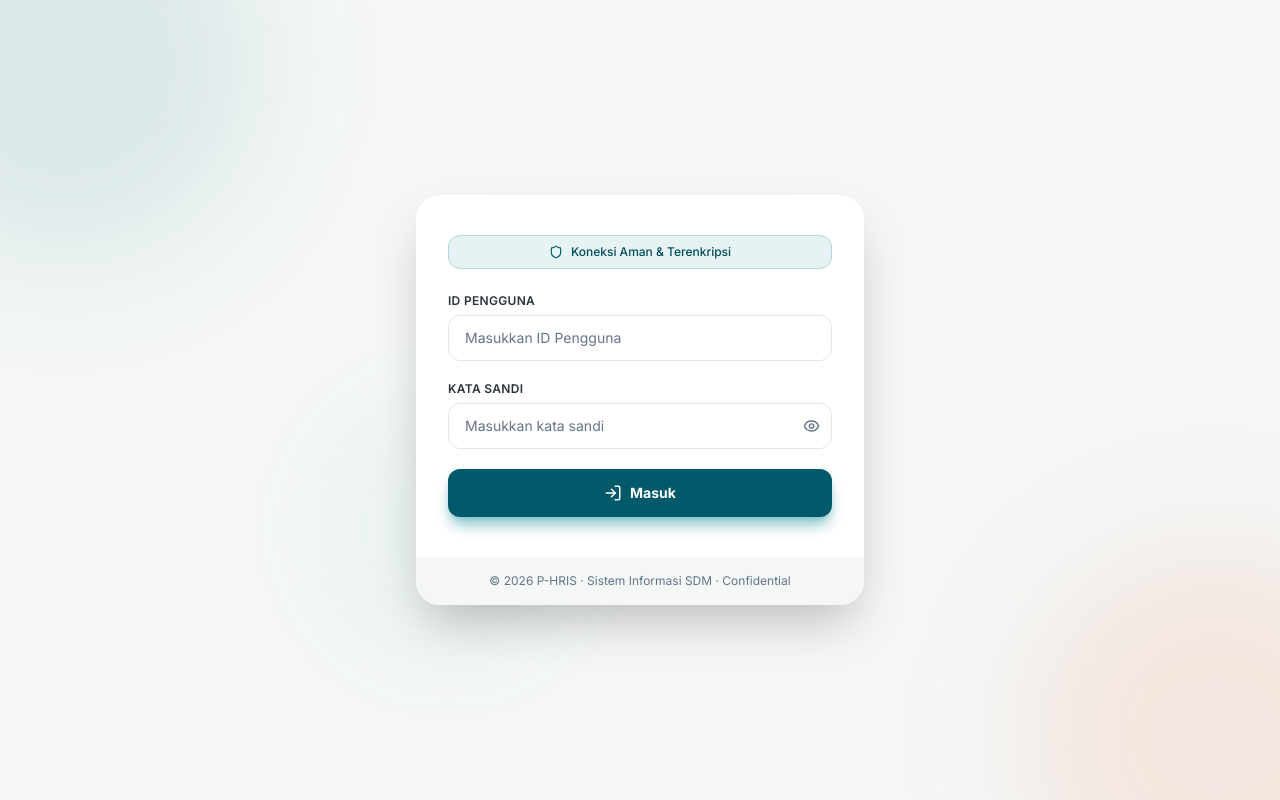
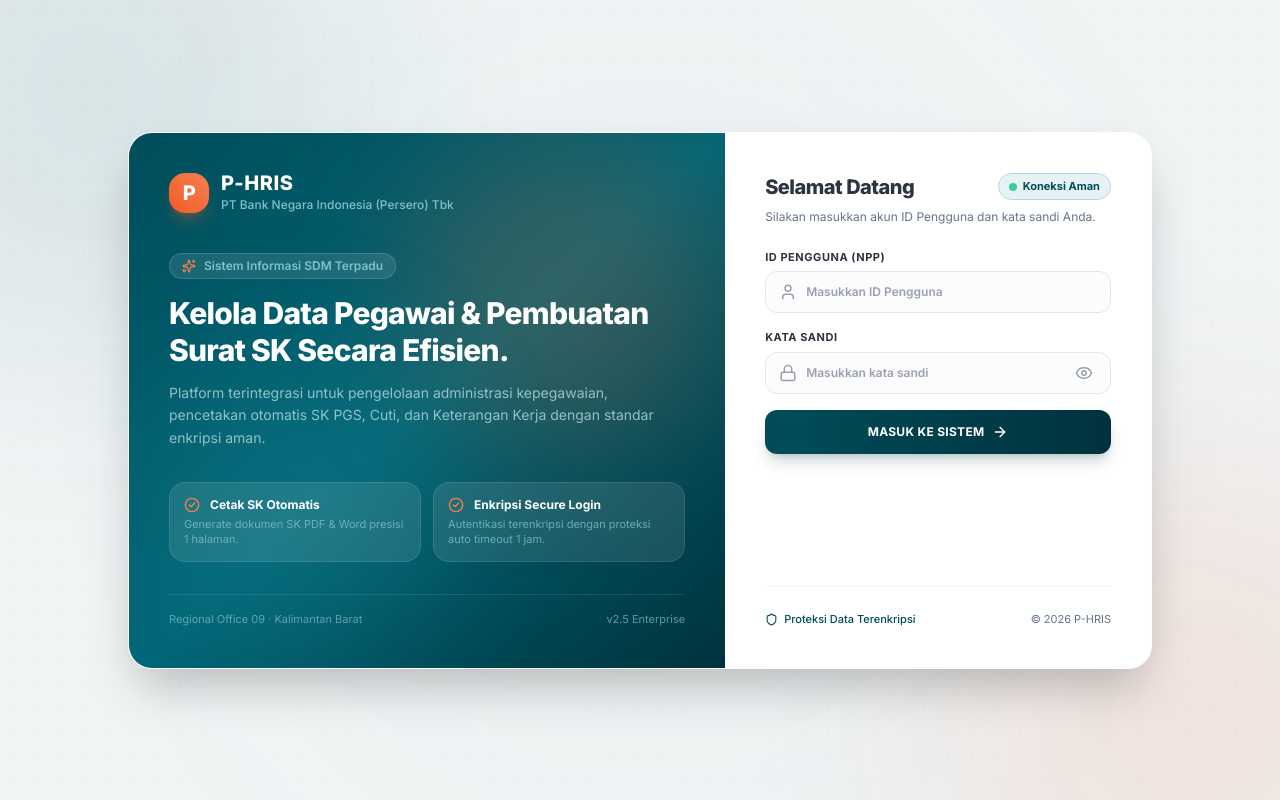
Before and after one commit to evxz0/personal-hris, a React (Vite) app: page /login in a window 1280 px wide. Built offline with nearby package versions, Linux system fonts and the light colour scheme.

Commit message:
feat: redesign Login Page into ultra-modern enterprise split-layout with glassmorphism cards and ambient lighting

```diff
--- a/src/pages/Login.tsx
+++ b/src/pages/Login.tsx
@@ -1,7 +1,7 @@
 import { useState } from 'react'
 import { useNavigate } from 'react-router-dom'
 import { supabase } from '../lib/supabase'
-import { Eye, EyeOff, LogIn, Shield, Clock } from 'lucide-react'
+import { Eye, EyeOff, Shield, Clock, User, Lock, Sparkles, CheckCircle2, ArrowRight } from 'lucide-react'
 
 export default function LoginPage() {
   const [userId, setUserId] = useState('')
@@ -23,7 +23,7 @@ export default function LoginPage() {
 
     const { error: authError } = await supabase.auth.signInWithPassword({ email, password })
     if (authError) {
-      setError('ID Pengguna atau kata sandi salah.')
+      setError('ID Pengguna atau kata sandi tidak sesuai.')
     } else {
       navigate('/')
     }
@@ -31,40 +31,131 @@ export default function LoginPage() {
   }
 
   return (
-    <div className="min-h-screen bg-[#F4F7F6] flex items-center justify-center p-4 relative overflow-hidden">
-      {/* Background decoration */}
+    <div className="min-h-screen bg-[#F0F4F5] flex items-center justify-center p-4 sm:p-6 lg:p-10 relative overflow-hidden font-sans">
+      {/* Dynamic Animated Ambient Background Orbs */}
       <div className="absolute inset-0 overflow-hidden pointer-events-none">
-        <div className="absolute -top-32 -left-32 w-96 h-96 rounded-full bg-teal-500/10 blur-3xl" />
-        <div className="absolute -bottom-32 -right-32 w-96 h-96 rounded-full bg-orange-500/10 blur-3xl" />
-        <div className="absolute top-1/2 left-1/4 w-64 h-64 rounded-full bg-teal-300/5 blur-2xl" />
+        <div className="absolute -top-40 -left-40 w-[500px] h-[500px] rounded-full bg-teal-600/15 blur-[120px] animate-pulse duration-1000" />
+        <div className="absolute -bottom-40 -right-40 w-[500px] h-[500px] rounded-full bg-orange-500/15 blur-[120px] animate-pulse duration-700" />
+        <div className="absolute top-1/2 left-1/2 -translate-x-1/2 -translate-y-1/2 w-[600px] h-[600px] rounded-full bg-teal-400/5 blur-[150px]" />
+
+        {/* Subtle SVG Grid Overlay */}
+        <div
+          className="absolute inset-0 opacity-[0.03]"
+          style={{
+            backgroundImage: `radial-gradient(#006677 1px, transparent 1px)`,
+            backgroundSize: '24px 24px'
+          }}
+        />
       </div>
 
-      <div className="relative w-full max-w-md animate-fade-in-up">
-        {/* Card */}
-        <div className="bg-white rounded-3xl shadow-2xl overflow-hidden">
+      {/* Main Container */}
+      <div className="relative w-full max-w-5xl bg-white/80 backdrop-blur-xl rounded-3xl shadow-2xl border border-white/60 overflow-hidden grid lg:grid-cols-12 animate-fade-in z-10">
 
-          <div className="px-8 py-10">
+        {/* Left Hero Panel (Desktop Showcase) */}
+        <div className="hidden lg:flex lg:col-span-7 bg-gradient-to-br from-[#004d5a] via-[#006677] to-[#00323c] p-10 flex-col justify-between relative overflow-hidden text-white">
+          {/* Background Decorative Glow */}
+          <div className="absolute top-0 right-0 w-80 h-80 bg-orange-500/20 rounded-full blur-3xl pointer-events-none" />
+          <div className="absolute bottom-0 left-0 w-80 h-80 bg-teal-400/20 rounded-full blur-3xl pointer-events-none" />
 
-            {/* Timeout Notification */}
+          {/* Top Brand Header */}
+          <div className="relative z-10">
+            <div className="flex items-center gap-3 mb-2">
+              <div className="w-10 h-10 rounded-2xl bg-gradient-to-tr from-orange-500 to-orange-400 flex items-center justify-center shadow-lg shadow-orange-500/30">
+                <span className="text-white font-black text-xl tracking-tight">P</span>
+              </div>
+              <div>
+                <h1 className="text-xl font-extrabold tracking-wide leading-none text-white">P-HRIS</h1>
+                <p className="text-xs text-teal-200 mt-1 font-medium">PT Bank Negara Indonesia (Persero) Tbk</p>
+              </div>
+            </div>
+          </div>
+
+          {/* Middle Content Showcase */}
+          <div className="relative z-10 my-8 space-y-6">
+            <div>
+              <span className="inline-flex items-center gap-2 px-3 py-1 rounded-full bg-white/10 border border-white/15 text-xs text-teal-200 font-semibold mb-4 backdrop-blur-md">
+                <Sparkles size={14} className="text-orange-400" />
+                Sistem Informasi SDM Terpadu
+              </span>
+              <h2 className="text-3xl font-extrabold leading-tight text-white tracking-tight">
+                Kelola Data Pegawai & Pembuatan Surat SK Secara Efisien.
+              </h2>
+              <p className="text-sm text-teal-100/80 mt-3 leading-relaxed">
+                Platform terintegrasi untuk pengelolaan administrasi kepegawaian, pencetakan otomatis SK PGS, Cuti, dan Keterangan Kerja dengan standar enkripsi aman.
+              </p>
+            </div>
+
+            {/* Feature Cards Grid */}
+            <div className="grid grid-cols-2 gap-3 pt-2">
+              <div className="p-3.5 rounded-2xl bg-white/10 border border-white/10 backdrop-blur-md hover:bg-white/15 transition-all">
+                <div className="flex items-center gap-2.5 text-xs font-bold text-white mb-1">
+                  <CheckCircle2 size={16} className="text-orange-400 shrink-0" />
+                  <span>Cetak SK Otomatis</span>
+                </div>
+                <p className="text-[11px] text-teal-200/80 leading-snug">Generate dokumen SK PDF & Word presisi 1 halaman.</p>
+              </div>
+
+              <div className="p-3.5 rounded-2xl bg-white/10 border border-white/10 backdrop-blur-md hover:bg-white/15 transition-all">
+                <div className="flex items-center gap-2.5 text-xs font-bold text-white mb-1">
+                  <CheckCircle2 size={16} className="text-orange-400 shrink-0" />
+                  <span>Enkripsi Secure Login</span>
+                </div>
+                <p className="text-[11px] text-teal-200/80 leading-snug">Autentikasi terenkripsi dengan proteksi auto timeout 1 jam.</p>
+              </div>
+            </div>
+          </div>
+
+          {/* Bottom Footer Info */}
+          <div className="relative z-10 pt-4 border-t border-white/10 flex items-center justify-between text-[11px] text-teal-200/70">
+            <span>Regional Office 09 · Kalimantan Barat</span>
+            <span>v2.5 Enterprise</span>
+          </div>
+        </div>
+
+        {/* Right Form Panel */}
+        <div className="lg:col-span-5 p-6 sm:p-10 flex flex-col justify-between bg-white/90">
+          <div>
+            {/* Mobile Header Logo */}
+            <div className="lg:hidden flex items-center gap-3 mb-6">
+              <div className="w-9 h-9 rounded-xl bg-orange-500 flex items-center justify-center shadow-md">
+                <span className="text-white font-extrabold text-base">P</span>
+              </div>
+              <div>
+                <h1 className="text-base font-extrabold text-[#2B3440] leading-none">P-HRIS</h1>
+                <p className="text-[11px] text-[#64748B] mt-0.5">Sistem Informasi SDM</p>
+              </div>
+            </div>
+
+            {/* Timeout Banner */}
             {isTimeout && (
-              <div className="flex items-center gap-2.5 px-4 py-3 rounded-xl bg-amber-50 border border-amber-200 text-xs text-amber-800 font-semibold mb-5 shadow-2xs">
-                <Clock size={18} className="text-amber-600 shrink-0" />
-                <span>Sesi Anda telah berakhir karena tidak ada aktivitas selama 1 jam. Silakan masuk kembali.</span>
+              <div className="flex items-start gap-3 p-3.5 rounded-2xl bg-amber-50 border border-amber-200 text-xs text-amber-900 font-semibold mb-6 shadow-sm animate-fade-in">
+                <Clock size={18} className="text-amber-600 shrink-0 mt-0.5" />
+                <span className="leading-snug">Sesi Anda telah berakhir karena tidak ada aktivitas selama 1 jam. Silakan masuk kembali.</span>
               </div>
             )}
 
-            {/* Security badge */}
-            <div className="flex items-center justify-center gap-2 mb-6 px-4 py-2 rounded-xl bg-teal-50 border border-teal-100">
-              <Shield size={14} className="text-teal-600" />
-              <span className="text-xs text-teal-700 font-medium">Koneksi Aman & Terenkripsi</span>
+            {/* Login Card Title Header */}
+            <div className="mb-6">
+              <div className="flex items-center justify-between mb-2">
+                <h2 className="text-xl font-black text-[#2B3440] tracking-tight">Selamat Datang</h2>
+                <div className="flex items-center gap-1.5 px-2.5 py-1 rounded-full bg-teal-50 border border-teal-100 text-[11px] font-bold text-teal-700">
+                  <span className="w-2 h-2 rounded-full bg-emerald-500 animate-pulse" />
+                  Koneksi Aman
+                </div>
+              </div>
+              <p className="text-xs text-[#64748B]">Silakan masukkan akun ID Pengguna dan kata sandi Anda.</p>
             </div>
 
-            {/* Form */}
-            <form onSubmit={handleLogin} className="space-y-5">
+            {/* Login Form */}
+            <form onSubmit={handleLogin} className="space-y-4">
               <div>
-                <label htmlFor="userId" className="block text-xs font-semibold text-[#2B3440] uppercase tracking-wide mb-1.5">
-                  ID Pengguna
+                <label htmlFor="userId" className="block text-[11px] font-bold text-[#2B3440] uppercase tracking-wider mb-1.5">
+                  ID Pengguna (NPP)
                 </label>
+                <div className="relative">
+                  <div className="absolute left-3.5 top-1/2 -translate-y-1/2 text-gray-400">
+                    <User size={18} />
+                  </div>
                   <input
                     id="userId"
                     type="text"
@@ -72,15 +163,19 @@ export default function LoginPage() {
                     onChange={e => setUserId(e.target.value)}
                     placeholder="Masukkan ID Pengguna"
                     required
-                  className="w-full px-4 py-3 rounded-xl border border-gray-200 text-sm text-[#2B3440] placeholder:text-[#64748B] focus:outline-none focus:border-teal-500 focus:ring-2 focus:ring-teal-100 transition-all"
+                    className="w-full pl-10 pr-4 py-3 rounded-xl border border-gray-200 text-xs font-semibold text-[#2B3440] placeholder:text-gray-400 focus:outline-none focus:border-teal-600 focus:ring-2 focus:ring-teal-500/20 bg-gray-50/50 focus:bg-white transition-all duration-200"
                   />
+                </div>
               </div>
 
               <div>
-                <label htmlFor="password" className="block text-xs font-semibold text-[#2B3440] uppercase tracking-wide mb-1.5">
+                <label htmlFor="password" className="block text-[11px] font-bold text-[#2B3440] uppercase tracking-wider mb-1.5">
                   Kata Sandi
                 </label>
                 <div className="relative">
+                  <div className="absolute left-3.5 top-1/2 -translate-y-1/2 text-gray-400">
+                    <Lock size={18} />
+                  </div>
                   <input
                     id="password"
                     type={showPassword ? 'text' : 'password'}
@@ -88,43 +183,55 @@ export default function LoginPage() {
                     onChange={e => setPassword(e.target.value)}
                     placeholder="Masukkan kata sandi"
                     required
-                    className="w-full px-4 py-3 pr-11 rounded-xl border border-gray-200 text-sm text-[#2B3440] placeholder:text-[#64748B] focus:outline-none focus:border-teal-500 focus:ring-2 focus:ring-teal-100 transition-all"
+                    className="w-full pl-10 pr-11 py-3 rounded-xl border border-gray-200 text-xs font-semibold text-[#2B3440] placeholder:text-gray-400 focus:outline-none focus:border-teal-600 focus:ring-2 focus:ring-teal-500/20 bg-gray-50/50 focus:bg-white transition-all duration-200"
                   />
                   <button
                     type="button"
                     onClick={() => setShowPassword(s => !s)}
-                    className="absolute right-3 top-1/2 -translate-y-1/2 text-[#64748B] hover:text-teal-600 transition-colors"
+                    className="absolute right-3.5 top-1/2 -translate-y-1/2 text-gray-400 hover:text-teal-600 transition-colors p-1"
+                    title={showPassword ? 'Sembunyikan password' : 'Tampilkan password'}
                   >
-                    {showPassword ? <EyeOff size={17} /> : <Eye size={17} />}
+                    {showPassword ? <EyeOff size={18} /> : <Eye size={18} />}
                   </button>
                 </div>
               </div>
 
+              {/* Error Alert */}
               {error && (
-                <div className="px-4 py-3 rounded-xl bg-red-50 border border-red-200 text-sm text-red-600 font-medium animate-fade-in">
-                  {error}
+                <div className="p-3 rounded-xl bg-red-50 border border-red-200 text-xs text-red-700 font-semibold animate-fade-in flex items-center gap-2">
+                  <span className="w-1.5 h-1.5 rounded-full bg-red-500 shrink-0" />
+                  <span>{error}</span>
                 </div>
               )}
 
+              {/* Submit Button */}
               <button
                 type="submit"
                 disabled={loading}
-                className="w-full flex items-center justify-center gap-2 py-3.5 px-6 rounded-xl bg-teal-600 hover:bg-teal-700 text-white font-bold text-sm transition-all duration-200 active:scale-[0.98] disabled:opacity-60 shadow-lg shadow-teal-200 hover:shadow-teal-300"
+                className="w-full flex items-center justify-center gap-2 py-3.5 px-6 rounded-xl bg-gradient-to-r from-teal-700 via-teal-800 to-teal-900 hover:from-teal-800 hover:to-teal-950 text-white font-bold text-xs tracking-wide uppercase shadow-lg shadow-teal-900/20 hover:shadow-teal-900/40 transition-all duration-200 active:scale-[0.99] disabled:opacity-60 cursor-pointer group mt-2"
               >
                 {loading ? (
-                  <svg className="animate-spin h-5 w-5" viewBox="0 0 24 24" fill="none">
+                  <svg className="animate-spin h-5 w-5 text-white" viewBox="0 0 24 24" fill="none">
                     <circle className="opacity-25" cx="12" cy="12" r="10" stroke="currentColor" strokeWidth="4"/>
                     <path className="opacity-75" fill="currentColor" d="M4 12a8 8 0 018-8V0C5.37 0 0 5.37 0 12h4z"/>
                   </svg>
-                ) : <LogIn size={18} />}
-                {loading ? 'Masuk...' : 'Masuk'}
+                ) : (
+                  <>
+                    <span>Masuk ke Sistem</span>
+                    <ArrowRight size={16} className="group-hover:translate-x-1 transition-transform" />
+                  </>
+                )}
               </button>
             </form>
           </div>
 
-          {/* Footer */}
-          <div className="px-8 py-4 bg-[#F4F7F6] text-center">
-            <p className="text-xs text-[#64748B]">© 2026 P-HRIS · Sistem Informasi SDM · Confidential</p>
+          {/* Card Footer */}
+          <div className="pt-6 mt-6 border-t border-gray-100 flex items-center justify-between text-[11px] text-[#64748B]">
+            <div className="flex items-center gap-1.5 text-teal-700 font-medium">
+              <Shield size={13} />
+              <span>Proteksi Data Terenkripsi</span>
+            </div>
+            <span>© 2026 P-HRIS</span>
           </div>
         </div>
       </div>
```
Lines whose indentation alone changed are shown as unchanged.
